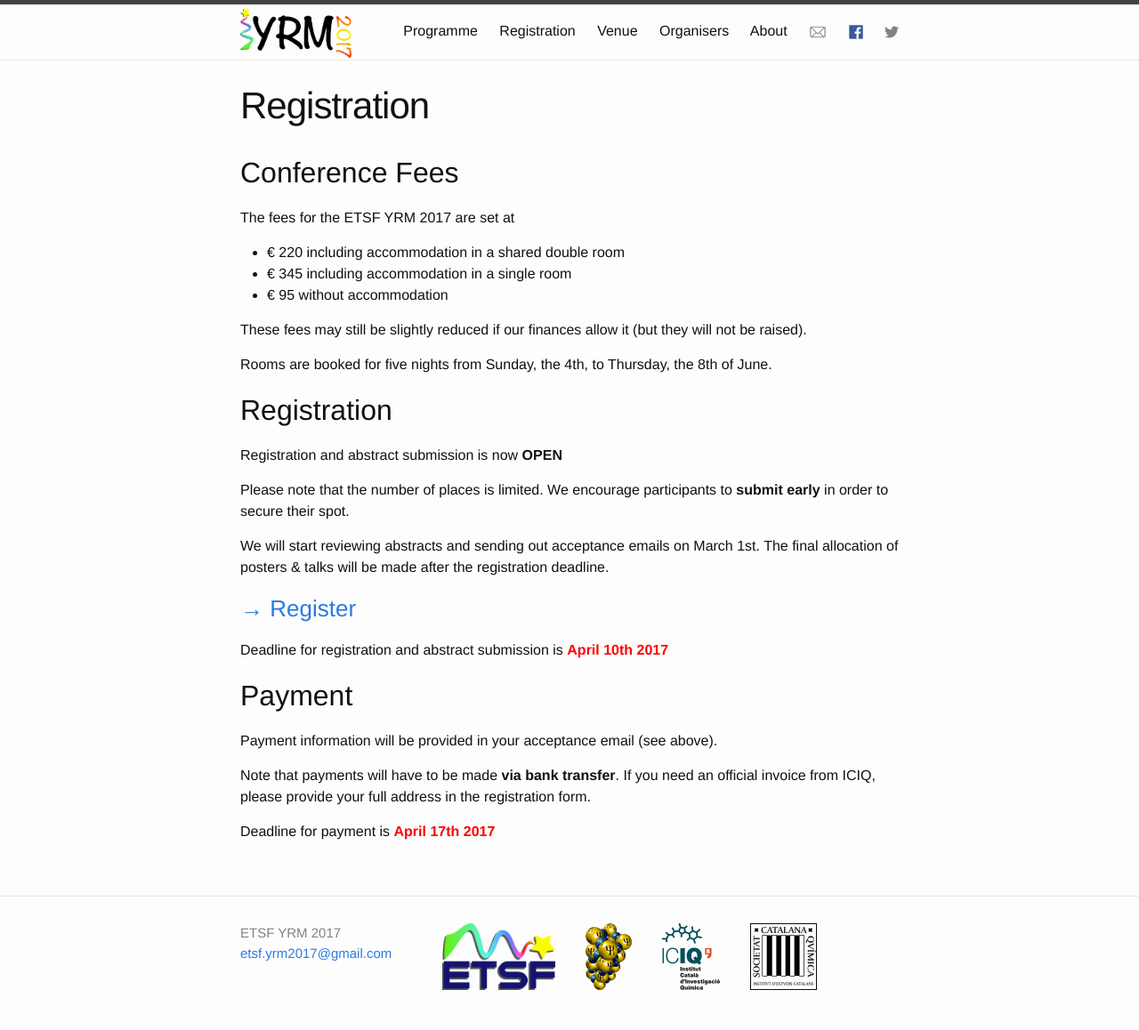
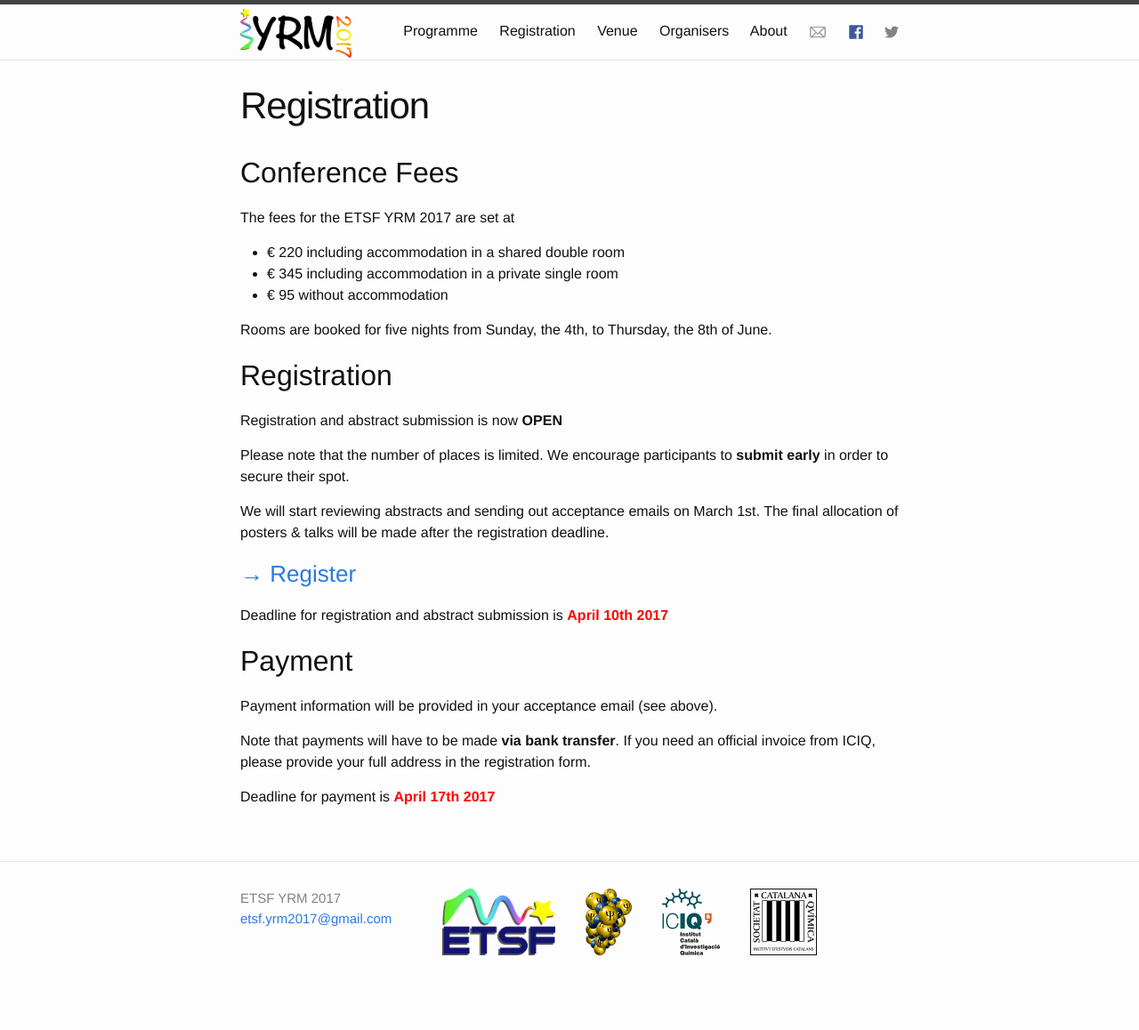
Before and after one commit to yrm2017/yrm2017.github.io, a Jekyll site: the page built from registration.md, in a window 1280 px wide. Shown: the whole page at 89% size. Built offline with Jekyll 4.4.1, drawn with Linux system fonts in a browser that asks for light colours; after the commit the page ends 1119 px from its top, so only the background shows below that.

Commit message:
updated registration info

```diff
--- a/registration.md
+++ b/registration.md
@@ -10,10 +10,12 @@ order: 2
 The fees for the ETSF YRM 2017 are set at
 
  * € 220 including accommodation in a shared double room
- * € 345 including accommodation in a single room
+ * € 345 including accommodation in a private single room
  * € 95  without accommodation
 
+<!--
 These fees may still be slightly reduced if our finances allow it (but they will not be raised).
+-->
 
 Rooms are booked for five nights from Sunday, the 4th, to Thursday, the 8th of
 June.
```
